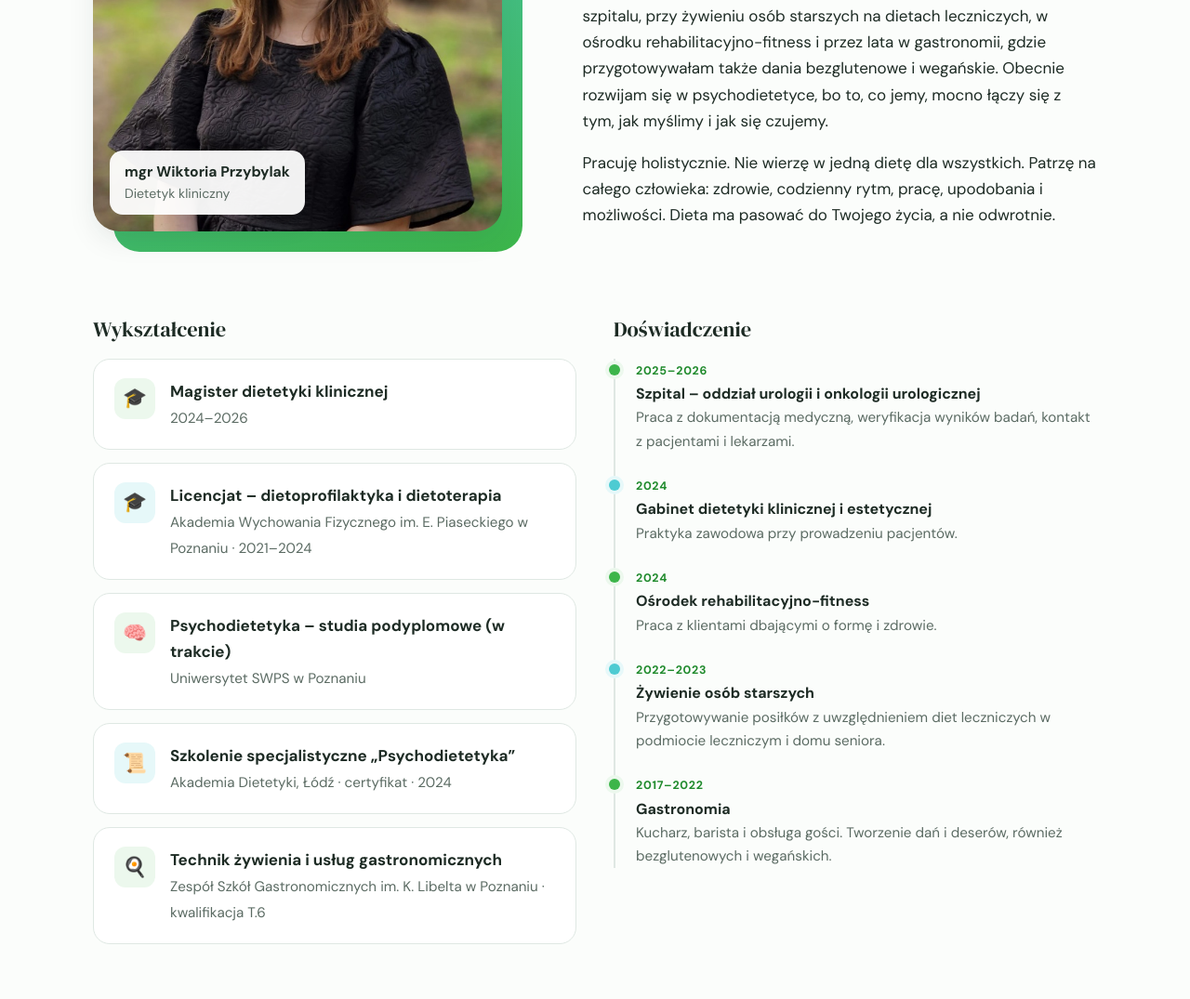
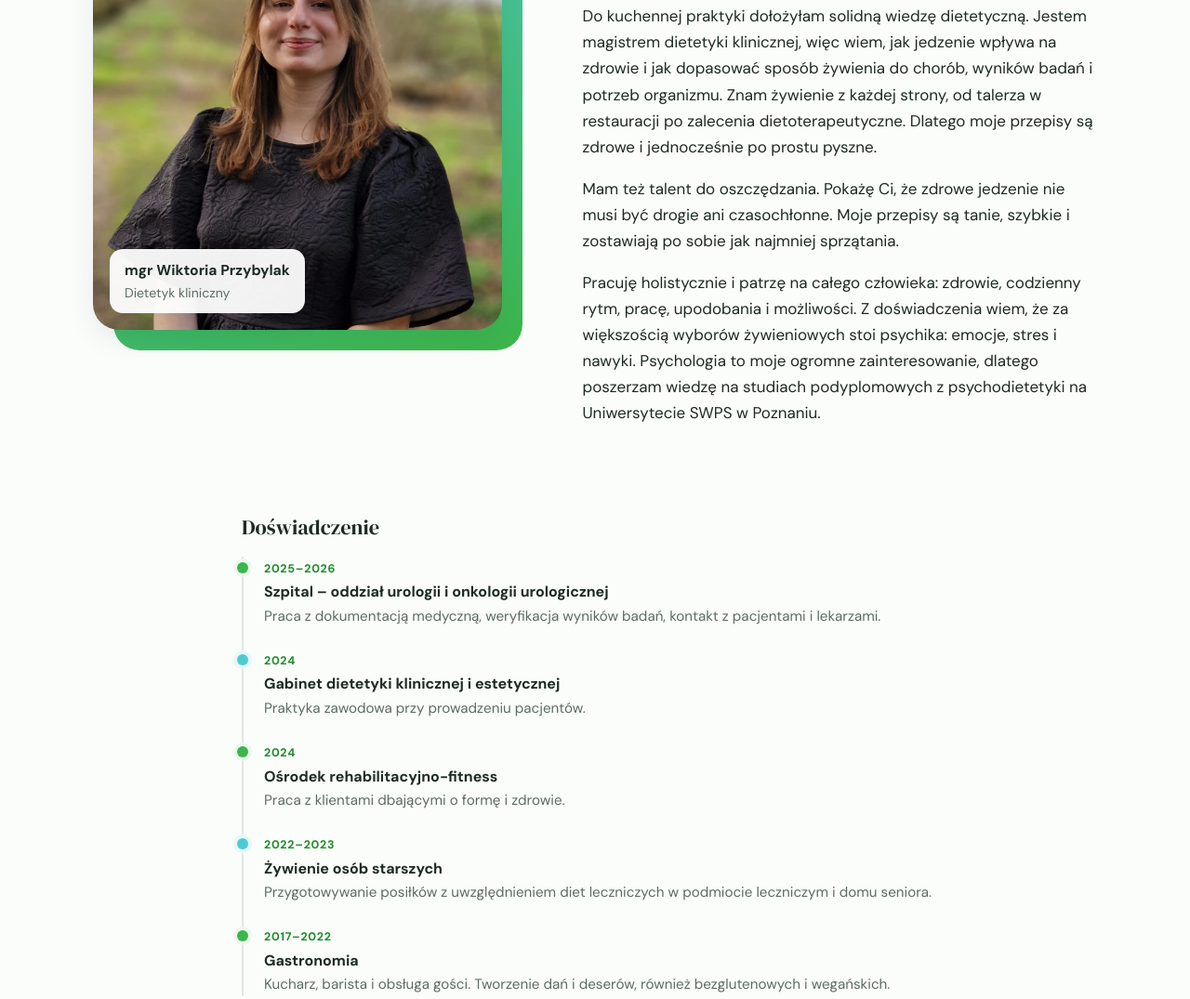
Before and after one commit to zdrowkozazdrowie/zdrowko_za_zdrowie, a plain HTML site: page index.html in a window 1280 px wide. Shown: the part 1088-2163 px from the top of the page at 93% size. Drawn offline with Linux system fonts and the light colour scheme.

Commit message:
Rewrite bio with education in text only; drop detailed education list
Co-Authored-By: Claude Opus 5.5 <noreply@anthropic.com>

```diff
--- a/index.html
+++ b/index.html
@@ -101,7 +101,7 @@
       padding: 10px 16px; font-size: .88rem; color: var(--muted); box-shadow: var(--shadow);
     }
     .portrait figcaption strong { display: block; color: var(--ink); font-size: .98rem; }
-    .cv-grid { display: grid; grid-template-columns: 1fr 1fr; gap: 40px; margin-top: 80px; }
+    .cv-grid { display: grid; grid-template-columns: 1fr; max-width: 760px; margin: 80px auto 0; }
     .cv-grid h3 { margin-bottom: 18px; }
     .timeline { list-style: none; margin: 0; padding: 0 0 0 22px; border-left: 2px solid var(--line); }
     .timeline li { position: relative; padding-bottom: 22px; color: var(--muted); font-size: .95rem; }
@@ -111,12 +111,6 @@
     .timeline strong { display: block; color: var(--ink); font-size: 1rem; }
     .timeline .yr { display: inline-block; font-size: .78rem; font-weight: 700; letter-spacing: .06em; color: var(--green-dark); margin-bottom: 2px; }
     .about-text p { margin: 0 0 1em; }
-    .edu { display: grid; gap: 14px; }
-    .edu-item { background: var(--card); border: 1px solid var(--line); border-radius: var(--radius); padding: 20px 22px; display: flex; gap: 16px; }
-    .edu-icon { flex: none; width: 44px; height: 44px; border-radius: 12px; display: grid; place-items: center; font-size: 1.3rem; background: var(--green-soft); }
-    .edu-item:nth-child(even) .edu-icon { background: var(--teal-soft); }
-    .edu-item strong { display: block; }
-    .edu-item span { color: var(--muted); font-size: .95rem; }
 
     /* Approach */
     .approach { background: var(--green-soft); }
@@ -276,38 +270,14 @@
         <div class="about-text">
           <div class="eyebrow">O mnie</div>
           <h2>Cześć, jestem Wiktoria</h2>
-          <p>Jedzenie towarzyszy mi od zawsze. Gotowanie pokochałam jeszcze jako dziecko, a ta pasja zaprowadziła mnie najpierw do technikum gastronomicznego, a potem na studia dietetyczne. Dlatego moje jadłospisy są nie tylko dobrze zbilansowane, ale też smaczne i łatwe do przygotowania w zwykłej kuchni.</p>
-          <p>Jestem magistrem dietetyki klinicznej, a wcześniej ukończyłam dietoprofilaktykę i dietoterapię. Doświadczenie zdobywałam w szpitalu, przy żywieniu osób starszych na dietach leczniczych, w ośrodku rehabilitacyjno-fitness i przez lata w gastronomii, gdzie przygotowywałam także dania bezglutenowe i wegańskie. Obecnie rozwijam się w psychodietetyce, bo to, co jemy, mocno łączy się z tym, jak myślimy i jak się czujemy.</p>
-          <p>Pracuję holistycznie. Nie wierzę w jedną dietę dla wszystkich. Patrzę na całego człowieka: zdrowie, codzienny rytm, pracę, upodobania i możliwości. Dieta ma pasować do Twojego życia, a nie odwrotnie.</p>
+          <p>Gotowanie od zawsze jest moją największą pasją. To ono zaprowadziło mnie do szkoły gastronomicznej, gdzie poznałam kuchnię od podstaw: techniki przygotowania potraw, łączenie smaków i pracę z produktem. Potem przez wiele lat pracowałam w gastronomii na różnych stanowiskach, od kuchni po obsługę gości. Tam nauczyłam się gotować szybko, sprawnie i tak, żeby jedzenie naprawdę smakowało, także w wersji bezglutenowej i wegańskiej.</p>
+          <p>Do kuchennej praktyki dołożyłam solidną wiedzę dietetyczną. Jestem magistrem dietetyki klinicznej, więc wiem, jak jedzenie wpływa na zdrowie i jak dopasować sposób żywienia do chorób, wyników badań i potrzeb organizmu. Znam żywienie z każdej strony, od talerza w restauracji po zalecenia dietoterapeutyczne. Dlatego moje przepisy są zdrowe i jednocześnie po prostu pyszne.</p>
+          <p>Mam też talent do oszczędzania. Pokażę Ci, że zdrowe jedzenie nie musi być drogie ani czasochłonne. Moje przepisy są tanie, szybkie i zostawiają po sobie jak najmniej sprzątania.</p>
+          <p>Pracuję holistycznie i patrzę na całego człowieka: zdrowie, codzienny rytm, pracę, upodobania i możliwości. Z doświadczenia wiem, że za większością wyborów żywieniowych stoi psychika: emocje, stres i nawyki. Psychologia to moje ogromne zainteresowanie, dlatego poszerzam wiedzę na studiach podyplomowych z psychodietetyki na Uniwersytecie SWPS w Poznaniu.</p>
         </div>
       </div>
 
       <div class="cv-grid">
-        <div>
-          <h3>Wykształcenie</h3>
-          <div class="edu">
-            <div class="edu-item">
-              <div class="edu-icon">🎓</div>
-              <div><strong>Magister dietetyki klinicznej</strong><span>2024–2026</span></div>
-            </div>
-            <div class="edu-item">
-              <div class="edu-icon">🎓</div>
-              <div><strong>Licencjat – dietoprofilaktyka i dietoterapia</strong><span>Akademia Wychowania Fizycznego im. E. Piaseckiego w Poznaniu · 2021–2024</span></div>
-            </div>
-            <div class="edu-item">
-              <div class="edu-icon">🧠</div>
-              <div><strong>Psychodietetyka – studia podyplomowe (w trakcie)</strong><span>Uniwersytet SWPS w Poznaniu</span></div>
-            </div>
-            <div class="edu-item">
-              <div class="edu-icon">📜</div>
-              <div><strong>Szkolenie specjalistyczne „Psychodietetyka”</strong><span>Akademia Dietetyki, Łódź · certyfikat · 2024</span></div>
-            </div>
-            <div class="edu-item">
-              <div class="edu-icon">🍳</div>
-              <div><strong>Technik żywienia i usług gastronomicznych</strong><span>Zespół Szkół Gastronomicznych im. K. Libelta w Poznaniu · kwalifikacja T.6</span></div>
-            </div>
-          </div>
-        </div>
         <div>
           <h3>Doświadczenie</h3>
           <ul class="timeline">
@@ -329,7 +299,7 @@
       <p class="lead">Zmiana nawyków to proces. Prowadzę Cię przez niego krok po kroku, z wyrozumiałością i konkretnym planem.</p>
       <div class="pillars">
         <div class="pillar"><div class="num">01</div><h3>Indywidualnie</h3><p>Każdy plan powstaje od zera, dla jednej konkretnej osoby.</p></div>
-        <div class="pillar"><div class="num">02</div><h3>Realnie</h3><p>Posiłki dopasowane do Twojego grafiku, budżetu i umiejętności.</p></div>
+        <div class="pillar"><div class="num">02</div><h3>Tanio i szybko</h3><p>Proste posiłki za niewielkie pieniądze, z minimum sprzątania po gotowaniu.</p></div>
         <div class="pillar"><div class="num">03</div><h3>Smacznie</h3><p>Kulinarne doświadczenie sprawia, że zdrowe jedzenie naprawdę smakuje.</p></div>
         <div class="pillar"><div class="num">04</div><h3>Z głową</h3><p>Uwzględniam emocje i nawyki, nie tylko kalorie.</p></div>
       </div>
```
